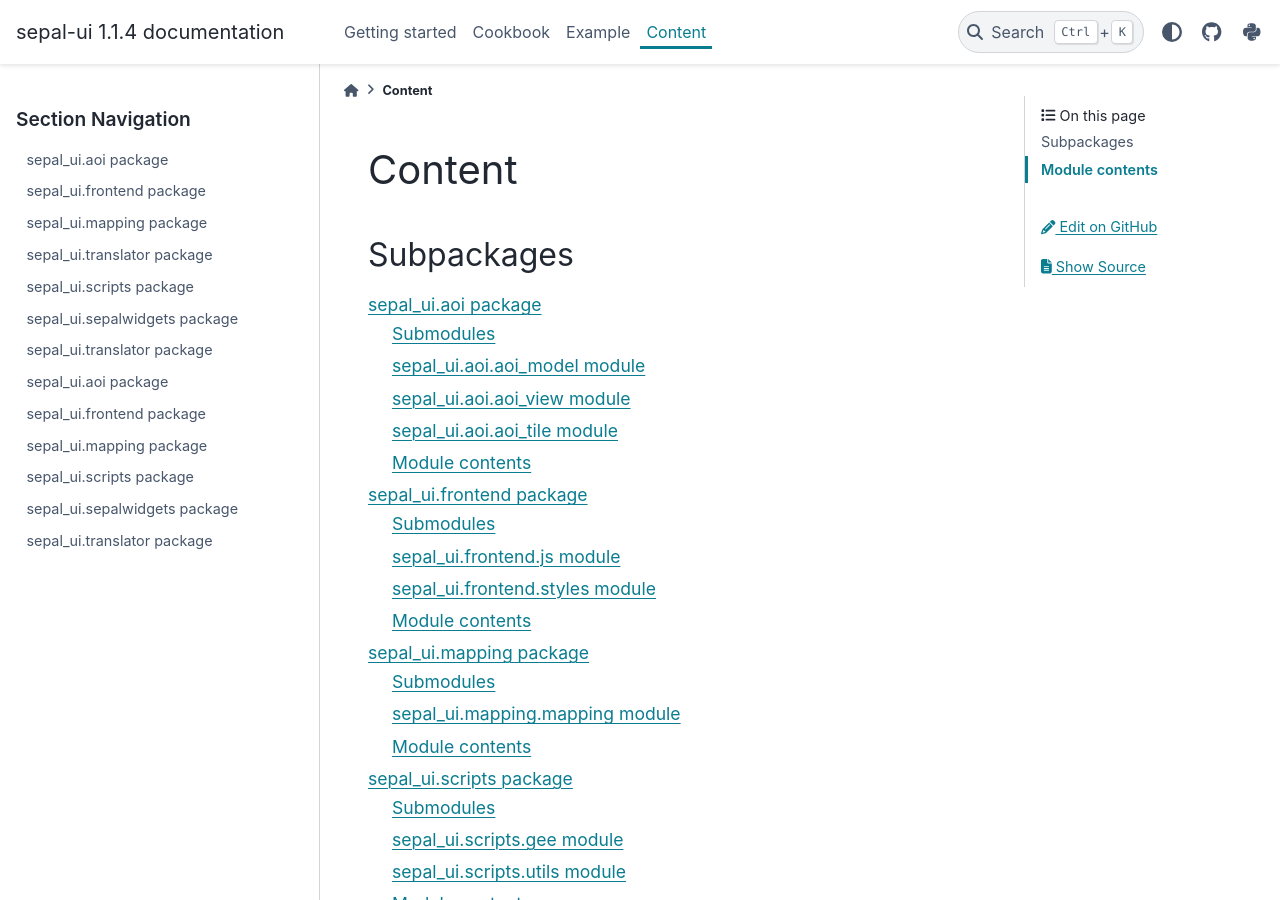
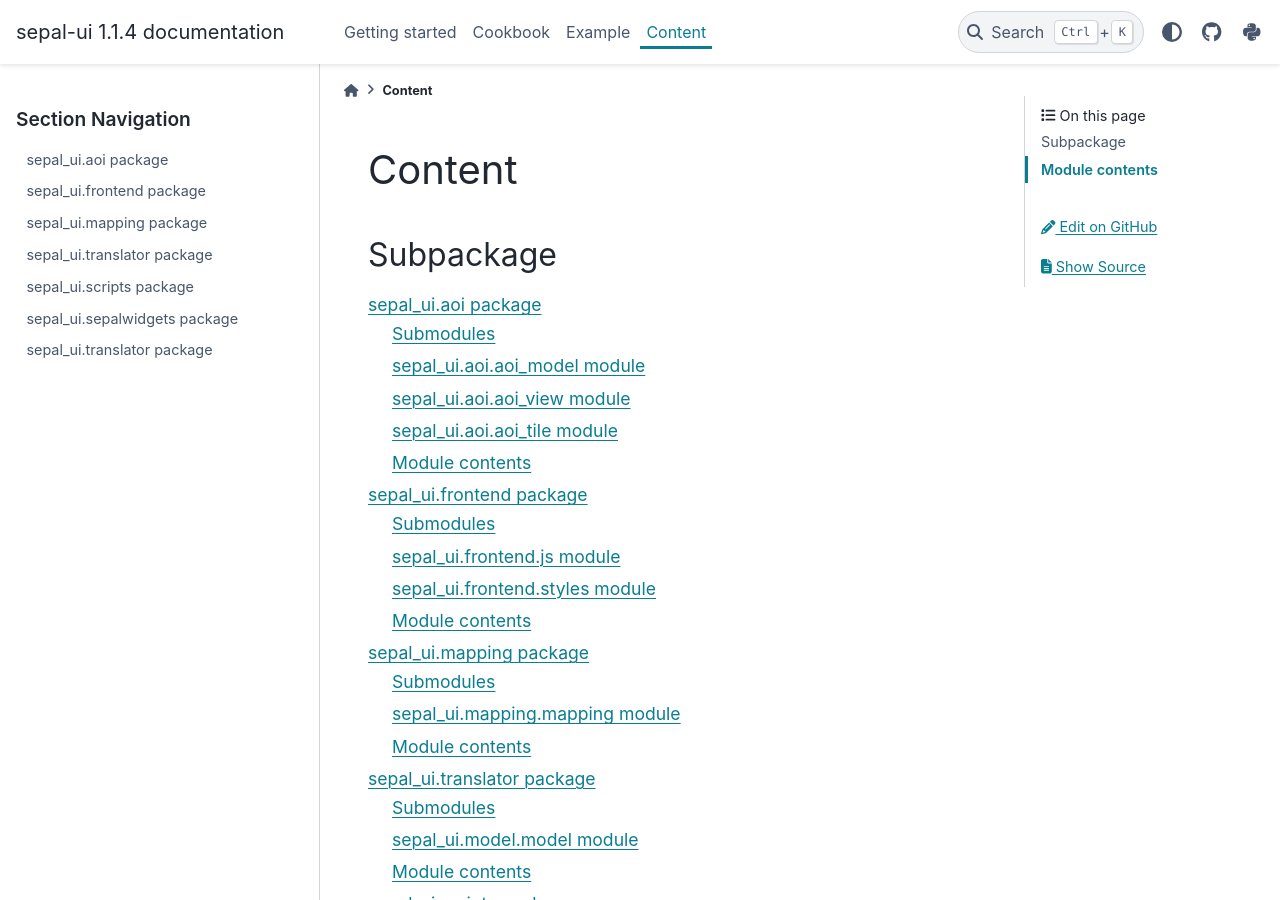
Before and after one commit to openforis/sepal_ui, a Sphinx documentation site: the page built from docs/source/modules/sepal_ui.rst, in a window 1280 px wide and 900 px high. Built offline with Sphinx 7.4.7 and the PyData theme 0.15.4, drawn with Linux system fonts in a browser that asks for light colours; the version number is read from the project's files by our own code.

Commit message:
spelling

```diff
--- a/docs/source/modules/sepal_ui.rst
+++ b/docs/source/modules/sepal_ui.rst
@@ -1,20 +1,8 @@
 Content
 =======
 
-.. toctree::
-   :maxdepth: 1
-   :hidden:
-
-   sepal_ui.aoi
-   sepal_ui.frontend
-   sepal_ui.mapping
-   sepal_ui.model
-   sepal_ui.scripts
-   sepal_ui.sepalwidgets
-   sepal_ui.translator
-
-Subpackages
------------
+Subpackage
+----------
 
 .. toctree::
    :maxdepth: 2
@@ -22,6 +10,7 @@
    sepal_ui.aoi
    sepal_ui.frontend
    sepal_ui.mapping
+   sepal_ui.model
    sepal_ui.scripts
    sepal_ui.sepalwidgets
    sepal_ui.translator
```
Also changed, not shown: 1 other file.
